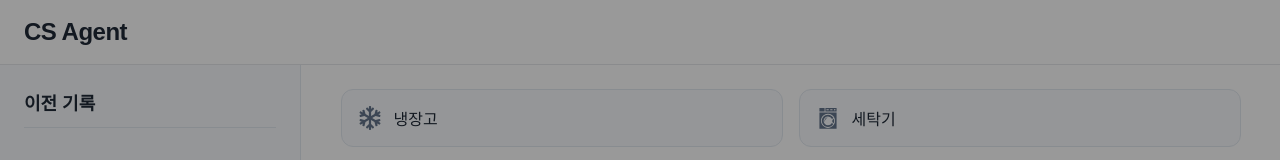
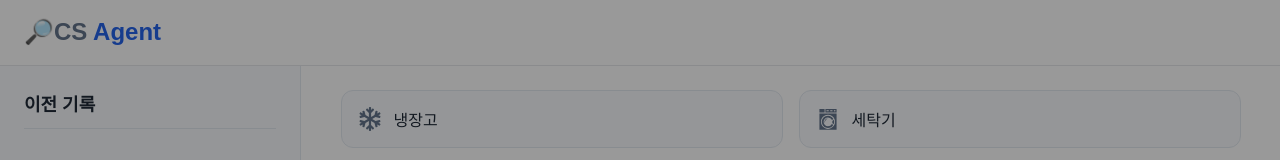
Before and after one commit to SKNETWORKS-FAMILY-AICAMP/SKN04-FINAL-4Team, a React (Create React App) app in the folder frontend/: page / in a window 1280 px wide. Shown: the top 160 px of the page. Built offline with nearby package versions, Linux system fonts and the light colour scheme.

Commit message:
feat : 네비게이션 기능 추가
네비게이션의 로고 클릭 시 메인페이지에서 리셋 기능 적용 및 스타일 수정

Ticket: SLLM-45

```diff
--- a/frontend/src/pages/Main.jsx
+++ b/frontend/src/pages/Main.jsx
@@ -4,6 +4,7 @@ import { useState, useCallback, useMemo } from "react";
 import { FaRegSnowflake, FaTv, FaWind } from "react-icons/fa";
 import { GiWashingMachine, GiVacuumCleaner } from "react-icons/gi";
 import { MdKitchen, MdDevicesOther } from "react-icons/md";
+import { LiaRobotSolid } from "react-icons/lia";
 
 function Main() {
   const navigate = useNavigate();
@@ -197,7 +198,11 @@ function Main() {
   return (
     <Container>
       <Overlay isActive={!isLoggedIn} />
-      <Nav onClick={handleNavClick}>CS Agent</Nav>
+      <Nav>
+        <BlueText onClick={handleReset}>
+          🔎<GrayText>CS </GrayText>Agent
+        </BlueText>
+      </Nav>
       <MainContainer>
         <Sidebar>
           <SidebarContent>
@@ -328,24 +333,22 @@ const Nav = styled.div`
   display: flex;
   align-items: center;
   width: 100%;
-  height: 60px;
-  font-weight: 200;
-  height: 64px;
+  height: 65px;
   padding: 0 32px;
-  color: #1f2937;
   font-size: 24px;
-  font-weight: 700;
-  letter-spacing: -0.5px;
-  cursor: pointer;
-  transition: all 0.2s ease;
-  user-select: none;
   background-color: #ffffff;
   border-bottom: 1px solid #e5e7eb;
   padding-left: 80px;
+`;
 
-  &:hover {
-    color: #2563eb;
-  }
+const GrayText = styled.span`
+  color: #64748b;
+`;
+
+const BlueText = styled.span`
+  color: #2563eb;
+  font-weight: 700;
+  cursor: pointer;
 `;
 
 const MainContainer = styled.div`
```
